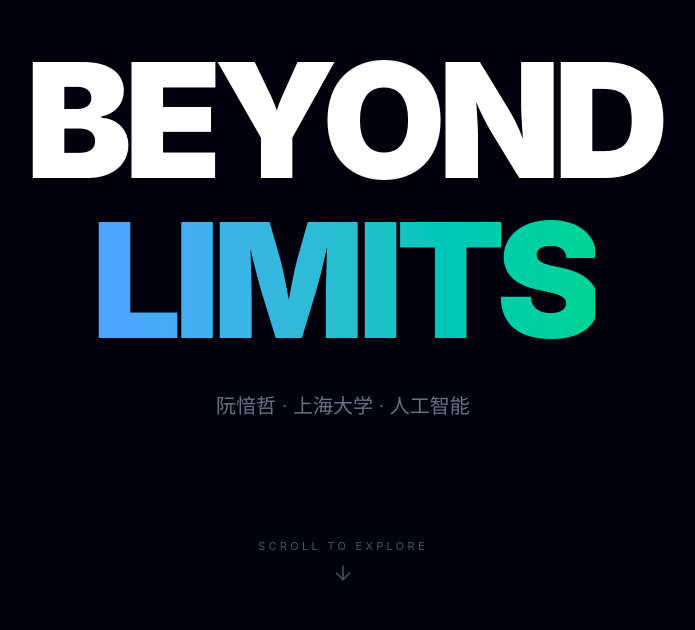
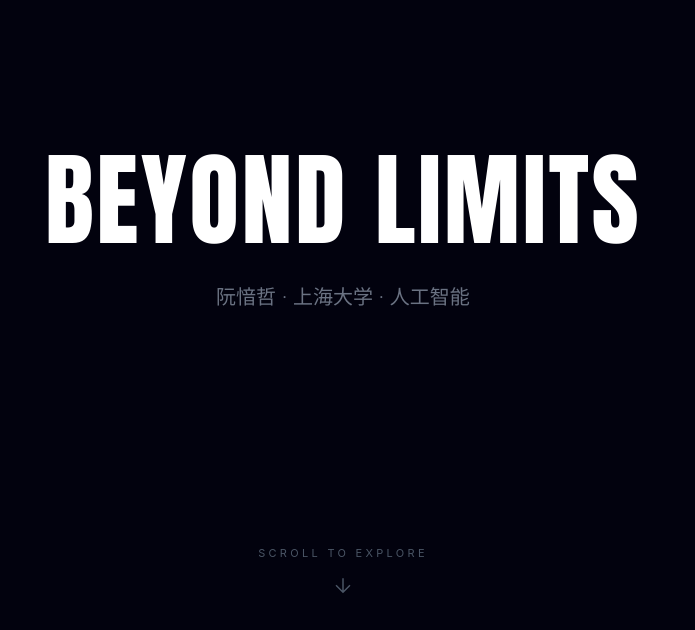
Before and after one commit to Newtonian-No/newtonian-no.github.io, a React (Vite) app: page / in a window 1280 px wide. Shown: the part 170-800 px from the top of the page, without its empty margins (297-992 px from the left). Built offline with nearby package versions, Linux system fonts and the light colour scheme.

Commit message:
feat: Slogan弹性拉伸+垂直模糊+字符乱码收敛 — 三段并发动画

```diff
--- a/src/components/HeroSection.jsx
+++ b/src/components/HeroSection.jsx
@@ -1,74 +1,120 @@
 import React, { useEffect, useRef } from "react";
 import gsap from "gsap";
 
+const TARGET = "BEYOND LIMITS";
+const CHARS = "ABCDEFGHIJKLMNOPQRSTUVWXYZ0123456789?!@#$%&";
+
 function HeroSection() {
-  const containerRef = useRef(null);
+  const sloganRef = useRef(null);
+  const blurRef = useRef(null);
 
   useEffect(() => {
-    const tl = gsap.timeline();
+    const slogan = sloganRef.current;
+    const blurEl = blurRef.current;
+    if (!slogan || !blurEl) return;
 
-    // 标题从下浮上
-    tl.fromTo(
-      ".hero-title",
-      { y: 60, opacity: 0 },
-      { y: 0, opacity: 1, duration: 1.2, ease: "power3.out" }
-    )
-    // 副标题延迟浮现
-    .fromTo(
-      ".hero-sub",
-      { y: 30, opacity: 0 },
-      { y: 0, opacity: 1, duration: 0.8, ease: "power3.out" },
-      "-=0.6"
-    )
+    // 字符乱码函数：按进度从左到右逐步锁定真实字符
+    const scrambleText = (progress) => {
+      let result = "";
+      for (let i = 0; i < TARGET.length; i++) {
+        if (TARGET[i] === " ") {
+          result += " ";
+          continue;
+        }
+        const lockThreshold = i / TARGET.length;
+        if (progress > lockThreshold) {
+          result += TARGET[i];
+        } else {
+          result += CHARS[Math.floor(Math.random() * CHARS.length)];
+        }
+      }
+      slogan.textContent = result;
+    };
+
+    const tl = gsap.timeline({ delay: 0.3 });
+
+    // 动画A：纵向弹性拉伸 → 回弹
+    tl.to(slogan, {
+      scaleY: 1,
+      duration: 1.4,
+      ease: "back.out(3)",
+    }, 0);
+
+    // 动画B：垂直方向模糊（SVG滤镜）
+    tl.to(blurEl, {
+      attr: { stdDeviation: "0,20" },
+      duration: 0.3,
+      ease: "power2.out",
+    }, 0)
+    .to(blurEl, {
+      attr: { stdDeviation: "0,0" },
+      duration: 0.8,
+      ease: "power2.inOut",
+    }, 0.3);
+
+    // 动画C：字符乱码收敛
+    tl.to({ progress: 0 }, {
+      progress: 1,
+      duration: 1.0,
+      ease: "none",
+      onUpdate: function () {
+        scrambleText(this.targets()[0].progress);
+      },
+      onComplete: () => {
+        slogan.textContent = TARGET;
+      },
+    }, 0);
+
+    // 副标题 + 滚动指示器 延迟淡入
+    tl.fromTo(".hero-sub", { y: 20, opacity: 0 }, { y: 0, opacity: 1, duration: 0.6 }, "-=0.2");
+    tl.fromTo(".hero-scroll", { opacity: 0 }, { opacity: 1, duration: 0.6 }, "-=0.3");
+
     // 滚动指示器呼吸动画
-    .fromTo(
-      ".hero-scroll",
-      { opacity: 0 },
-      { opacity: 1, duration: 0.8 },
-      "-=0.2"
-    );
-
-    // 持续呼吸
-    gsap.to(".hero-scroll", {
+    tl.to(".hero-scroll", {
       y: 10,
       duration: 1.5,
       repeat: -1,
       yoyo: true,
       ease: "power1.inOut",
-    });
+    }, "-=0.5");
+
+    return () => tl.kill();
   }, []);
 
   return (
-    <section
-      ref={containerRef}
-      className="relative h-screen flex flex-col items-center justify-center bg-[#02020e] overflow-hidden"
-    >
-      {/* 大标题 */}
+    <section className="relative h-screen flex flex-col items-center justify-center bg-[#02020e] overflow-hidden">
+      {/* SVG 垂直模糊滤镜 */}
+      <svg style={{ position: "absolute", width: 0, height: 0 }}>
+        <defs>
+          <filter id="vertical-blur">
+            <feGaussianBlur ref={blurRef} stdDeviation="0,0" />
+          </filter>
+        </defs>
+      </svg>
+
+      {/* Slogan 主体 */}
       <div className="text-center z-10 px-6">
-        <h1 className="hero-title text-6xl md:text-8xl lg:text-[10rem] font-black tracking-tighter text-white leading-none">
-          BEYOND
-          <br />
-          <span className="text-transparent bg-clip-text bg-gradient-to-r from-blue-400 to-emerald-400">
-            LIMITS
-          </span>
+        <h1
+          ref={sloganRef}
+          className="text-7xl md:text-[8vw] font-black text-white uppercase tracking-wide leading-none"
+          style={{
+            fontFamily: "'Oswald', 'Impact', 'Arial Black', sans-serif",
+            transform: "scaleY(0)",
+            transformOrigin: "center center",
+            filter: "url(#vertical-blur)",
+          }}
+        >
+          {TARGET}
         </h1>
-        <p className="hero-sub text-lg md:text-xl text-gray-500 font-light mt-8 max-w-md mx-auto">
+        <p className="hero-sub text-lg md:text-xl text-gray-500 font-light mt-8 max-w-md mx-auto opacity-0">
           阮愔哲 · 上海大学 · 人工智能
         </p>
       </div>
 
       {/* 滚动指示器 */}
-      <div className="hero-scroll absolute bottom-10 flex flex-col items-center gap-3 text-gray-600">
+      <div className="hero-scroll absolute bottom-10 flex flex-col items-center gap-3 text-gray-600 opacity-0">
         <span className="text-[11px] tracking-[0.3em] uppercase">Scroll to Explore</span>
-        <svg
-          width="24"
-          height="24"
-          viewBox="0 0 24 24"
-          fill="none"
-          stroke="currentColor"
-          strokeWidth="1.5"
-          className="animate-bounce"
-        >
+        <svg width="24" height="24" viewBox="0 0 24 24" fill="none" stroke="currentColor" strokeWidth="1.5">
           <path d="M12 5v14M5 12l7 7 7-7" />
         </svg>
       </div>
--- a/src/index.css
+++ b/src/index.css
@@ -1,7 +1,7 @@
 @import "tailwindcss";
 
 /* 自定义字体（可选：引入 Druk-like 的替代字体） */
-@import url('https://fonts.googleapis.com/css2?family=Inter:wght@300;400;500;600;700;800;900&display=swap');
+@import url('https://fonts.googleapis.com/css2?family=Inter:wght@300;400;500;600;700;800;900&family=Oswald:wght@500;600;700&display=swap');
 
 body {
   font-family: 'Inter', -apple-system, BlinkMacSystemFont, sans-serif;
```
